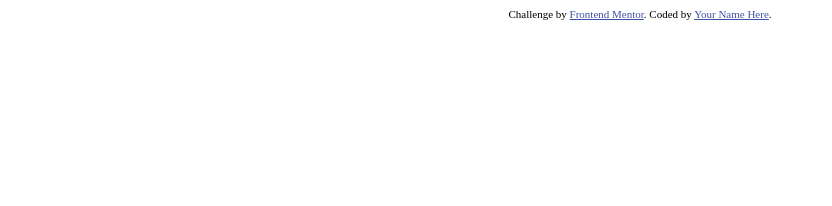
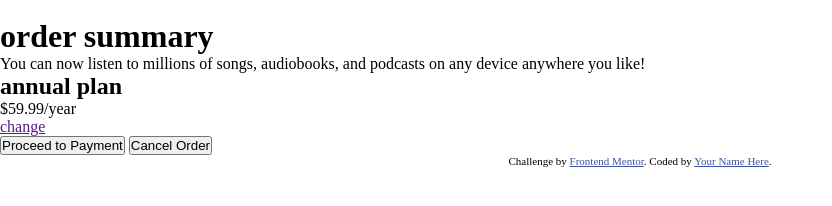
Before and after one commit to Diegobrix/FrontEnd_Mentor-Order_Summary_Component, a plain HTML site: page dist/index.html in a window 1280 px wide. Shown: the whole page, without its empty margins (0-832 px from the left). Drawn offline with Linux system fonts and the light colour scheme; files that its build step writes are made by us from their sources.

Commit message:
HTML Configurado

```diff
--- a/dist/css/indexStyles.css
+++ b/dist/css/indexStyles.css
@@ -10,16 +10,33 @@
     --neutral-300: hsl(223 47% 23%);
 
     /* Typography */
-    --f-family: 'Red Hat Display', sans-serif;
     --fw-100: 500;
     --fw-200: 700;
     --fw-300: 900;
+    --f-family: 'Red Hat Display', sans-serif;
 
     font-size: 16px;
+}
+
+* {
+    margin: 0;
+    padding: 0;
+    box-sizing: border-box;
+}
+
+body {
+    width: 100vw;
+    height: 100vh;
+
+    width: 100dvw;
+    height: 100dvh;
+    overflow: hidden;
 }
 
 .attribution { font-size: 11px; text-align: center; }
 .attribution a { color: hsl(228, 45%, 44%); }
 
 /* Mobile - 375px */
+
+
 /* Desktop - 1440px */
--- a/dist/index.html
+++ b/dist/index.html
@@ -24,6 +24,21 @@
   Cancel Order -->
 </head>
 <body>
+  <main>
+    <figure>
+      <img src="" alt="">
+    </figure>
+    <h1>order summary</h1>
+    <p>You can now listen to millions of songs, audiobooks, and podcasts on any device anywhere you like!</p>
+    <div class="plan-wrapper">
+      <i class="plan-wrapper__icon"></i>
+      <h2>annual plan</h2>
+      <p>$59.99/year</p>
+      <a href="">change</a>
+    </div>
+    <button>Proceed to Payment</button>
+    <button>Cancel Order</button>
+  </main>
 
   <div class="attribution">
     Challenge by <a href="https://www.frontendmentor.io?ref=challenge" target="_blank">Frontend Mentor</a>.
```
